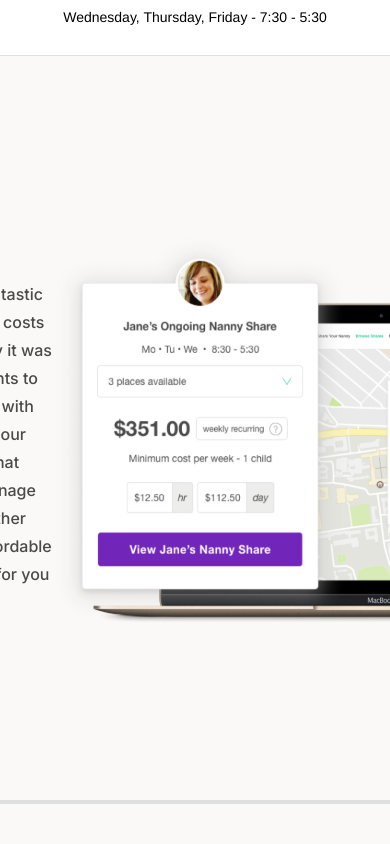
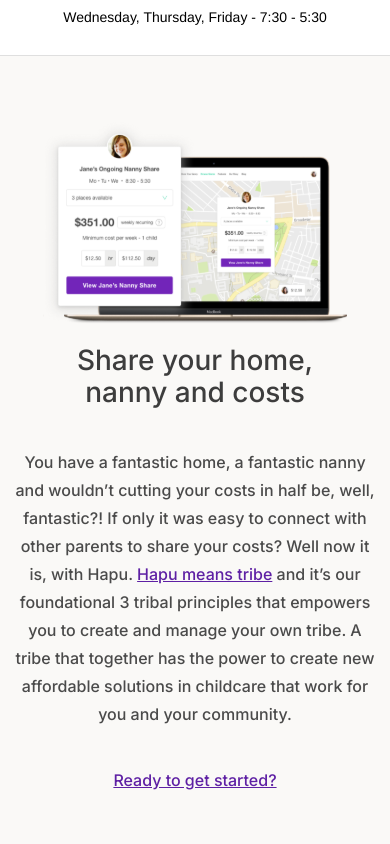
Before and after one commit to guidugaich/jungle-challenge, a React (Create React App) app: page / in a window 390 px wide. Shown: the part 780-1624 px from the top of the page. Built offline with nearby package versions, Linux system fonts and the light colour scheme.

Commit message:
media queries for hero section

```diff
--- a/src/components/Hero/style.css
+++ b/src/components/Hero/style.css
@@ -52,3 +52,29 @@
   width: 584px;
   height: 392px;
 }
+
+@media screen and (max-width: 600px) {
+  .hero-section-container {
+    flex-direction: column-reverse;
+    text-align: center;
+  }
+
+  .hero-section-container img {
+    width: 304px;
+    height: 204px;
+    margin-top: 64px;
+  }
+
+  .hero-section-content {
+    text-align: center;
+    display: flex;
+    flex-direction: column;
+    align-items: center;
+    margin: 20px 12px;
+  }
+
+  .hero-section-link {
+    margin-bottom: 64px;
+  }
+
+}
```
